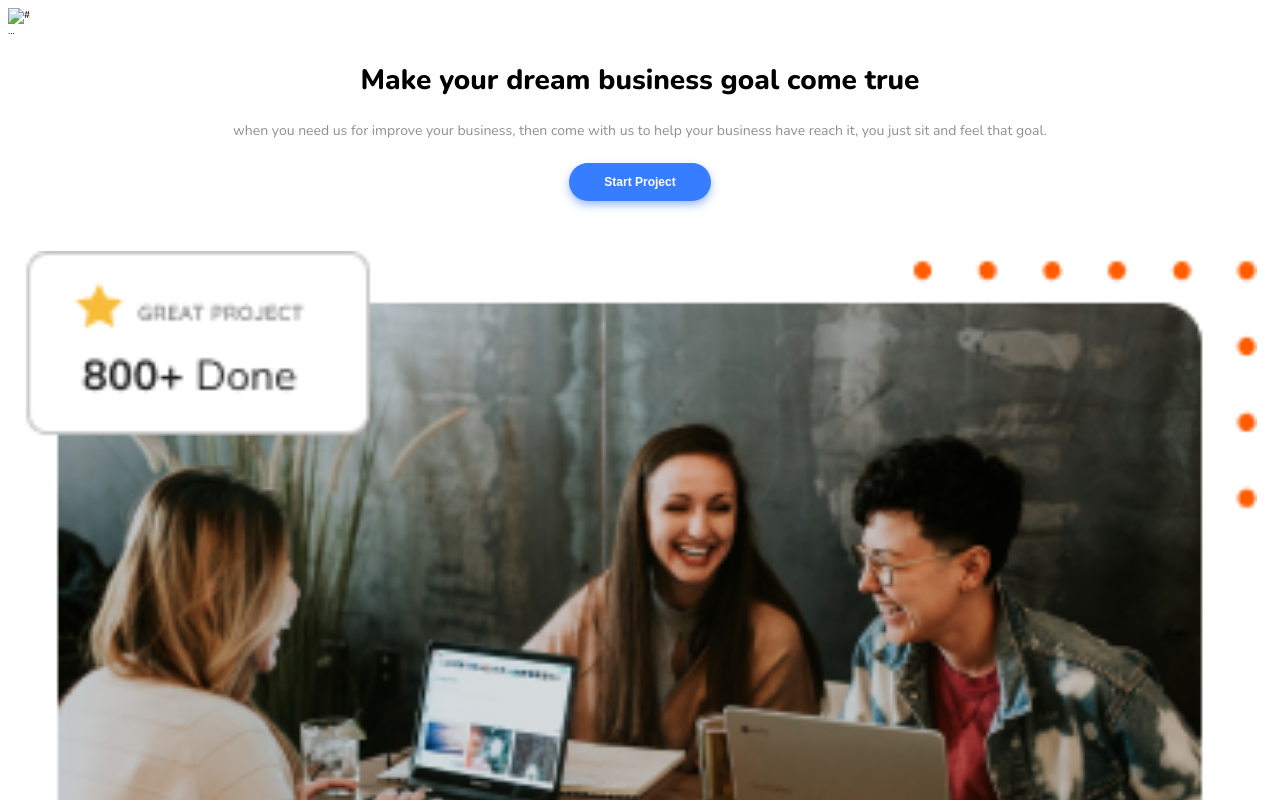
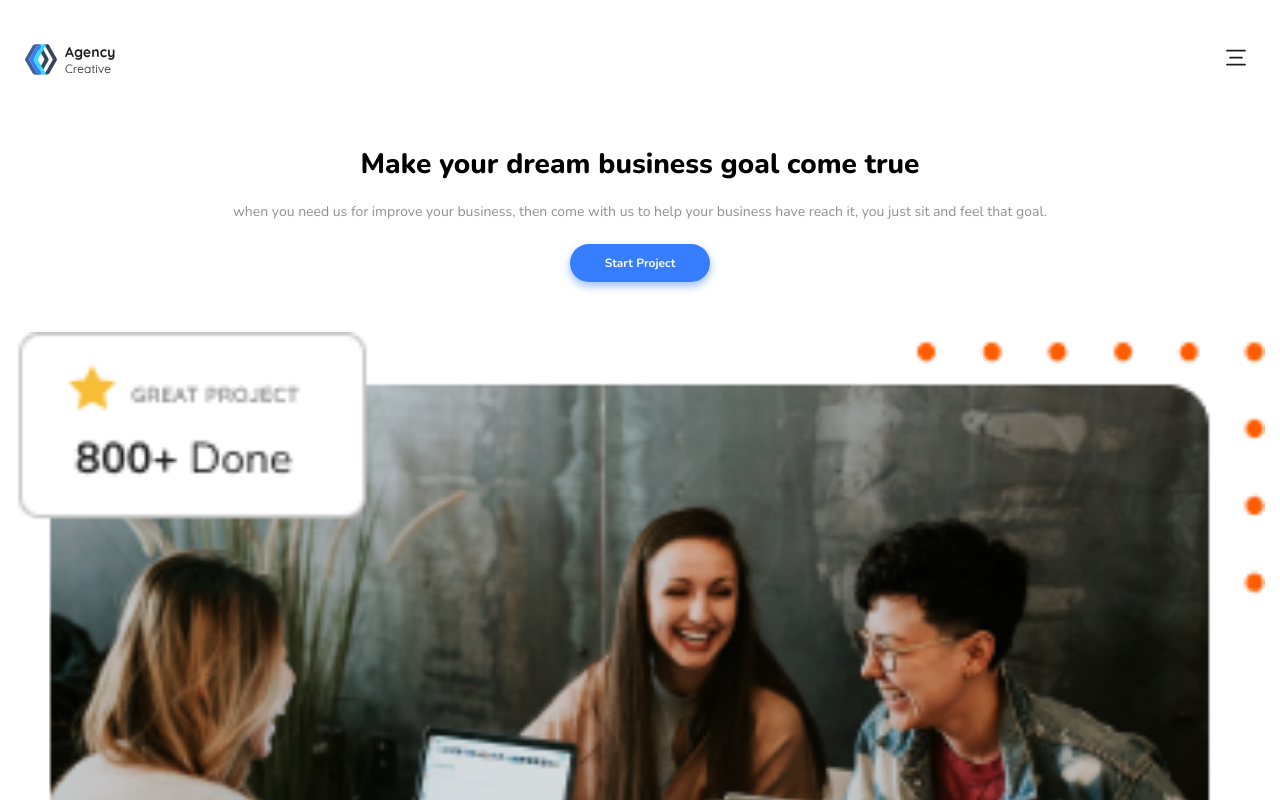
Before and after one commit to luisfalconmx/creative-agency-landing-page, a website built with Vite: page index.html in a window 1280 px wide. Shown: the top 800 px of the page. Built offline with nearby package versions, Linux system fonts and the light colour scheme.

Commit message:
feat: header section finished

```diff
--- a/index.html
+++ b/index.html
@@ -11,12 +11,15 @@
       rel="stylesheet"
     />
 
-    <title>Vite App</title>
+    <title>Creative Agency Landing Page by luisfalconmx</title>
   </head>
   <body>
     <header class="header">
-      <img src="//" alt="#" />
-      <nav>...</nav>
+      <img src="/images/logo.svg" alt="#" class="header__logo" />
+      <button class="header__button">
+        <img src="/icons/icon-menu.svg" alt="#" />
+      </button>
+      <nav class="header__nav">...</nav>
     </header>
 
     <section class="hero">
--- a/package.json
+++ b/package.json
@@ -8,6 +8,7 @@
     "preview": "vite preview"
   },
   "devDependencies": {
+    "modern-normalize": "^2.0.0",
     "sass": "^1.75.0",
     "vite": "^5.2.0"
   }
--- a/scss/_globals.scss
+++ b/scss/_globals.scss
@@ -1,3 +1,5 @@
+@import "node_modules/modern-normalize/modern-normalize.css";
+
 html {
   font-size: 10px;
   scroll-behavior: smooth;
--- /dev/null
+++ b/scss/components/header.scss
@@ -0,0 +1,18 @@
+.header {
+  margin: 40px 25px 69px;
+  display: flex;
+  justify-content: space-between;
+  align-items: center;
+
+  &__button {
+    margin: 0;
+    padding: 5px;
+    border: 0;
+    background-color: transparent;
+    cursor: pointer;
+  }
+
+  &__nav {
+    display: none;
+  }
+}
--- a/scss/index.scss
+++ b/scss/index.scss
@@ -8,4 +8,5 @@
 @import "./mixins/button.scss";
 
 // load all components
+@import "components/header.scss";
 @import "components/hero.scss";
--- a/scss/mixins/paragraph.scss
+++ b/scss/mixins/paragraph.scss
@@ -2,4 +2,5 @@
   font-size: 1.4rem;
   line-height: 2.4rem;
   color: $color-carbon;
+  margin: 0;
 }
--- a/scss/mixins/title.scss
+++ b/scss/mixins/title.scss
@@ -1,4 +1,5 @@
 @mixin title($size: "normal") {
+  margin: 0;
   font-weight: 800;
   text-align: center;
   font-size: 2.4rem;
```
Also changed, not shown: public/icons/icon-menu.svg (added), public/images/logo.svg (added), 1 other file.
